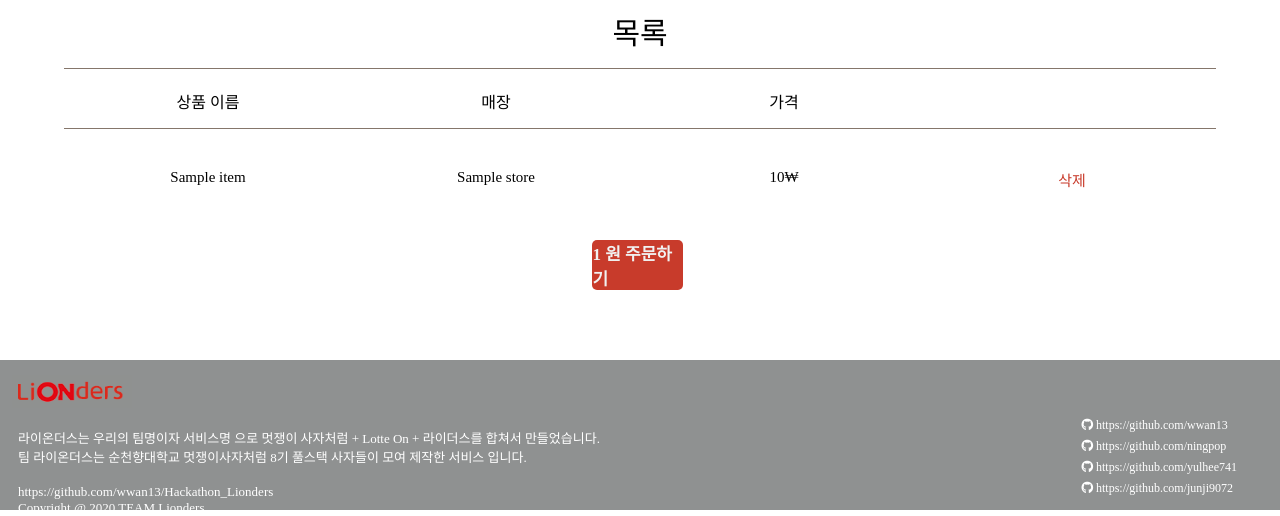
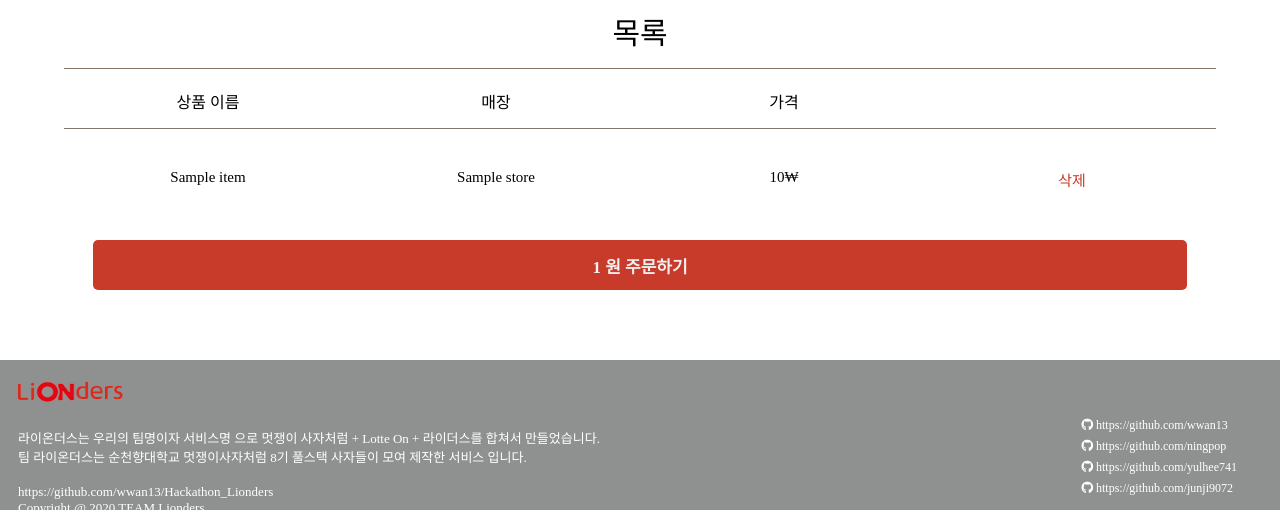
Before and after one commit to wwan13/Hackathon_Lionders, a Django app: template order/templates/order.html in a window 1280 px wide. Shown: the part 629-1145 px from the top of the page. Run offline with Django 3.2, Linux system fonts and the light colour scheme; the template is opened without the code that fills it: most values are stand-ins (such as "Sample title", 1, 10 or a date in 2020); some libraries are stand-ins or nearby versions; some web fonts are replaced.

Commit message:
[taewan] 주문 박스 css 안먹는 오류 수정

```diff
--- a/order/templates/order.html
+++ b/order/templates/order.html
@@ -79,8 +79,8 @@
         {% endfor %}
 
         <div class="btnbox">
-            <a href="{% url 'order_final' order.id %}">
-                <div class="total__price">{{ order.total_price }} 원 주문하기</div>
+            <a class="total__price" href="{% url 'order_final' order.id %}">
+                {{ order.total_price }} 원 주문하기
             </a>
         </div>
     </div>
```
